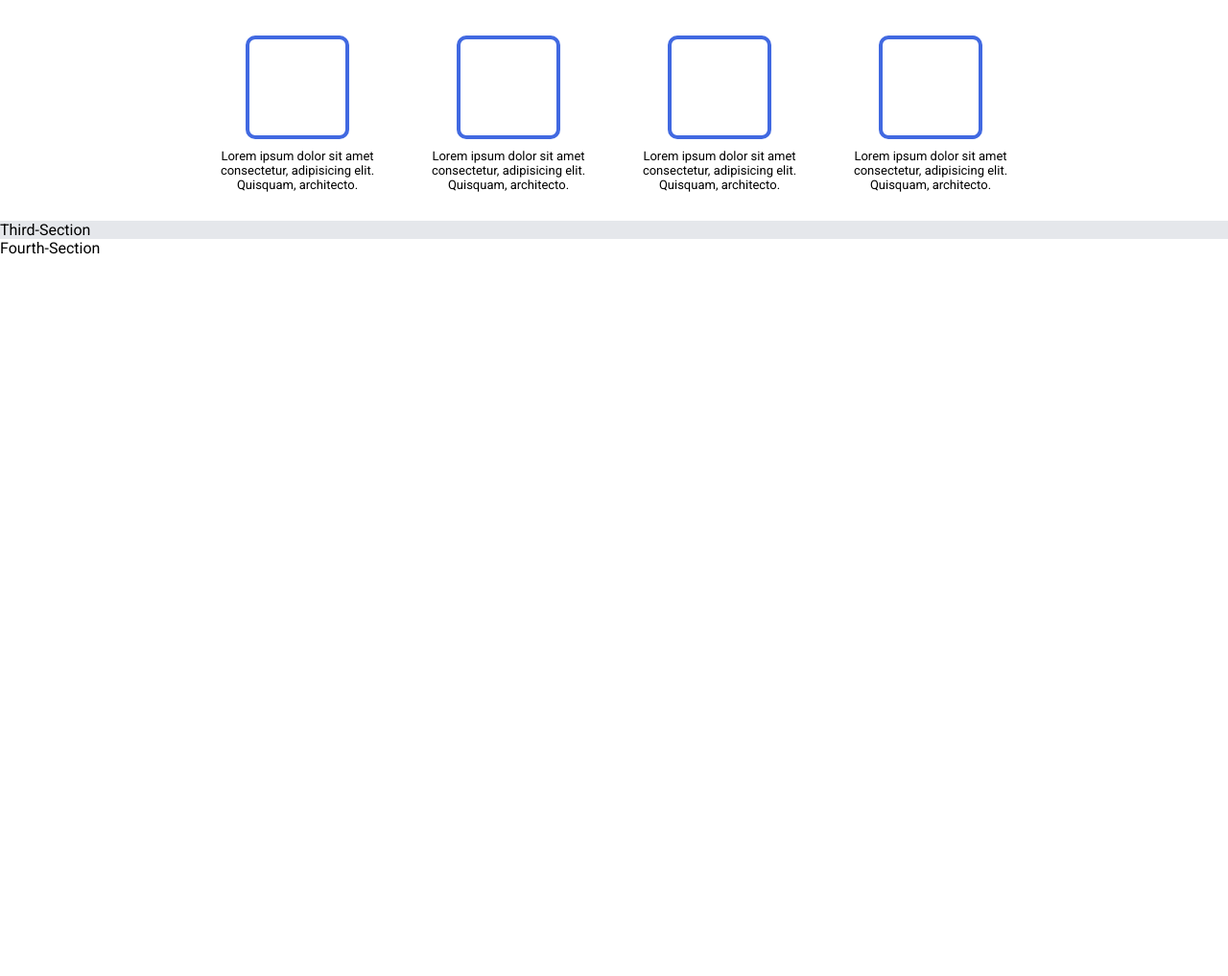
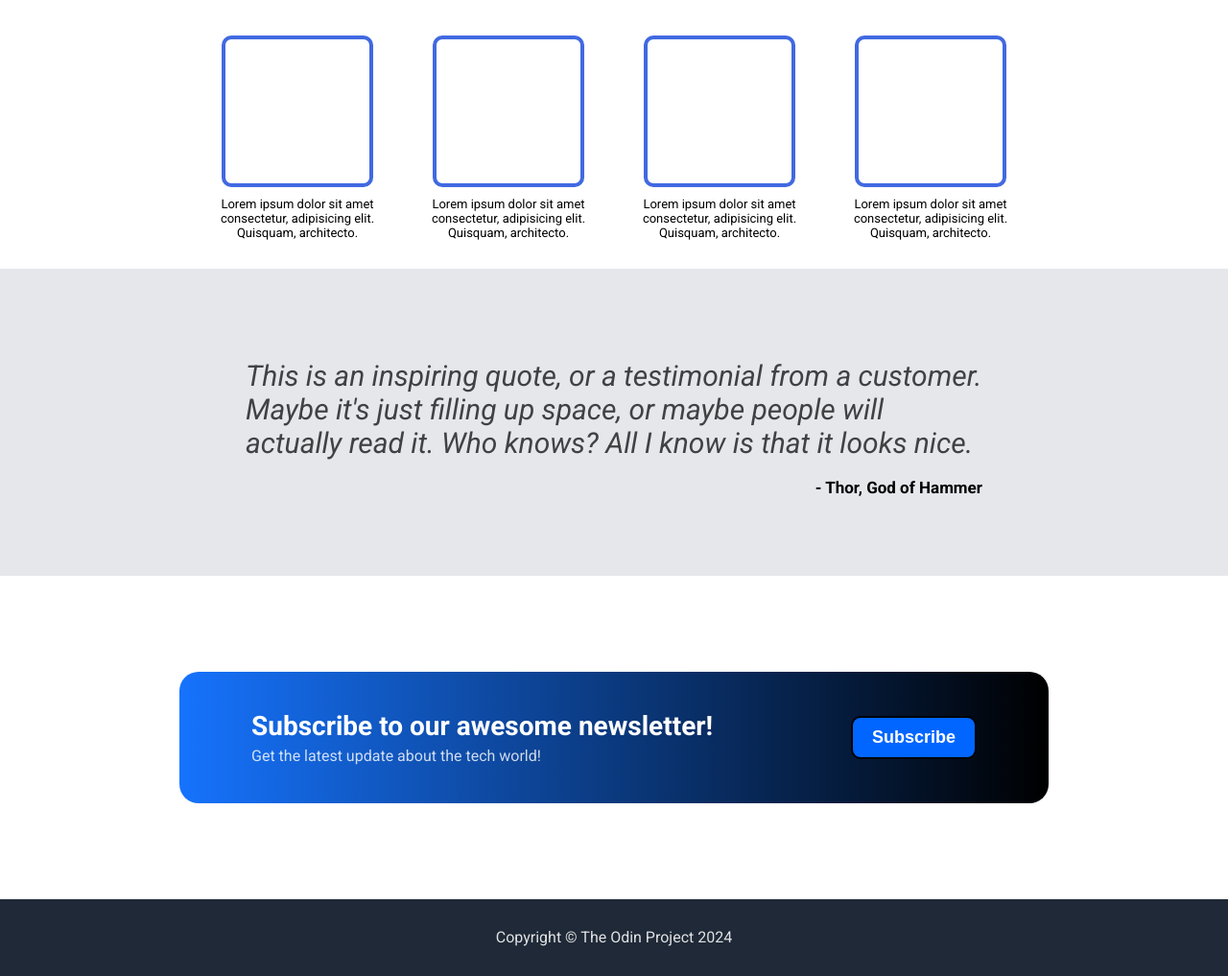
Before and after one commit to Mrityunjay0705/Landing-Page, a plain HTML site: page index.html in a window 1280 px wide. Shown: the part 635-1652 px from the top of the page at 96% size. Before the commit the page ends 903 px from the top, so only its background shows below. Drawn offline with Linux system fonts and the light colour scheme.

Commit message:
Add an inspiring quote, call-to-action button & footer.

```diff
--- a/index.html
+++ b/index.html
@@ -10,7 +10,6 @@
     <link href="https://fonts.googleapis.com/css2?family=Inter:wght@400;500;600;700;800&family=Jost:wght@300&family=Roboto:ital,wght@0,100;0,300;0,400;0,500;0,700;0,900;1,100;1,300;1,400;1,500;1,700;1,900&display=swap" rel="stylesheet">
 </head>
 <body>
-    <div class="container">
         <div class="div1">
         <header>
             <h3><i>Header Logo</i></h3>
@@ -53,11 +52,26 @@
             </div>
         </div>
         <div class="div3">
-        Third-Section
+            <div class="quote-container">
+                <p class="quote"><i>This is an inspiring quote, or a testimonial from a
+                    customer. Maybe it's just filling up space, or maybe
+                    people will actually read it. Who knows? All I know
+                    is that it looks nice.</i>
+                </p>
+                <p id="author"><b>- Thor, God of Hammer</b></p>
+            </div>
         </div>
         <div class="div4">
-        Fourth-Section
+        <div class="cta">
+            <div class="cta-text">
+                <p>Subscribe to our awesome newsletter!</p>
+                <p>Get the latest update about the tech world!</p>
+            </div>
+            <button>Subscribe</button>
         </div>
-    </div>
+        </div>
+        <footer>
+            <p>Copyright &copy; The Odin Project 2024</p>
+        </footer>
 </body>
 </html>
--- a/style.css
+++ b/style.css
@@ -2,11 +2,6 @@ body{
     margin: 0;
     padding: 0;
     font-family: "Roboto", sans-serif;
-}
-
-.container{
-    display: flex;
-    flex-direction: column;
 }
 
 /* ------------------------------First-Section ---------------------------------*/
@@ -29,6 +24,10 @@ header{
 header > h3{
     font-size: 24px;
     color: #F9FAF8;
+    background: linear-gradient(to right, #007bff, #ffffff);
+    -webkit-background-clip: text;
+    background-clip: text;
+    color: transparent;
 }
 ul{
     list-style: none;
@@ -118,8 +117,8 @@ ul{
 }
 
 .product-image{
-    width: 100px;
-    height: 100px;
+    width: 150px;
+    height: 150px;
     border: 4px solid royalblue;
     border-radius: 10px;
 }
@@ -127,10 +126,74 @@ ul{
 .text{
     text-align: center;
 }
+/* ------------------------------Third-Section ---------------------------------*/
 .div3{
     background-color: #E5E7EB;
+    display: flex;
+    justify-content: center;
+    align-items: center;
+    height: 40vh;
 }
 
+.quote-container{
+    width: 60%;
+}
+
+.quote{
+    font-size: 30px;
+    color: rgba(0, 0, 0, 0.719);
+    margin-bottom: 2px;
+}
+
+#author{
+    float: right;
+    font-size: 17px;
+}
+/* ------------------------------Fourth-Section ---------------------------------*/
 .div4{
     background-color: white;
+    display: flex;
+    justify-content: center;
+    padding: 100px;
 }
+
+.cta{
+    background: linear-gradient(to right, rgb(22, 115, 253), black);
+    width: 70%;
+    border-radius: 20px;
+    padding: 40px 75px;
+    display: flex;
+    justify-content: space-between;
+    align-items: center;
+}
+.cta-text > :nth-child(1){
+    font-size: 28px;
+    font-weight: bolder;
+    color: white;
+    margin: 0px;
+}
+
+.cta-text > :nth-child(2){
+    margin: 5px 0px 0px 0px;
+    color: rgba(255, 255, 255, 0.799);
+}
+
+.cta > button{
+    padding: 10px 20px;
+    border: 2px solid black;
+    border-radius: 10px;
+    background-color: rgb(0, 102, 255);
+    color: white;
+    font-size: 18px;
+    font-weight: bold;
+    cursor: pointer;
+}
+
+footer{
+    display: flex;
+    justify-content: center;
+    align-items: center;
+    height: 10vh;
+    background-color: #1F2937;
+    color: rgba(255, 255, 255, 0.863);
+}
```
